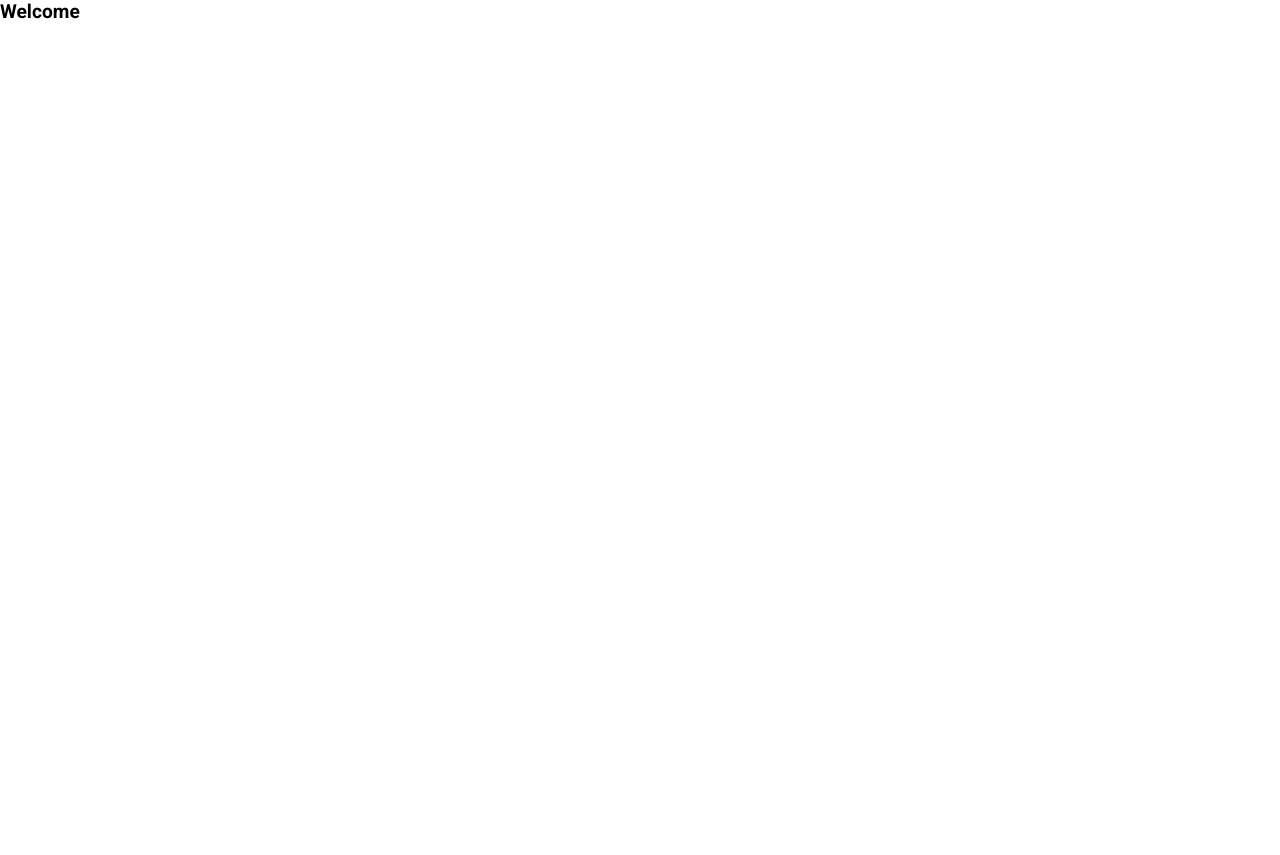
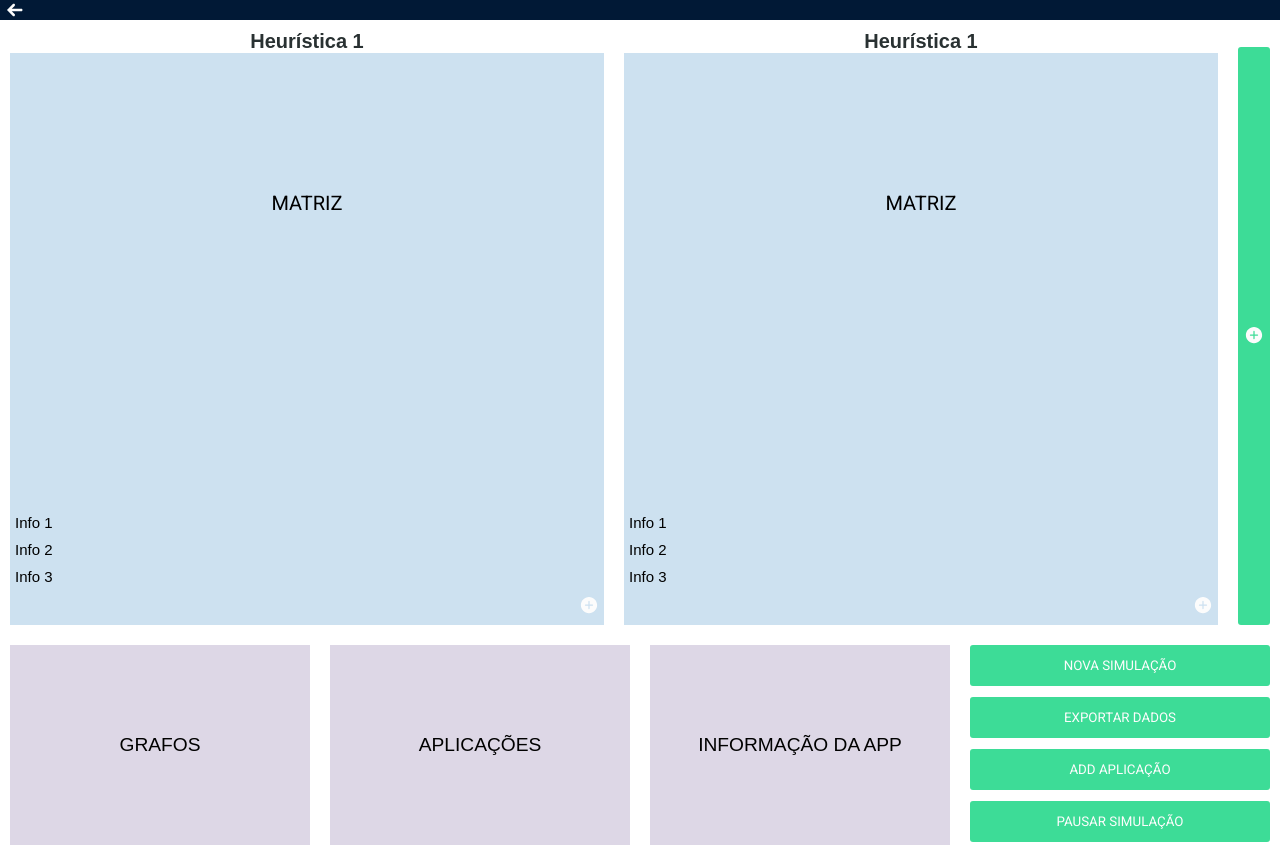
Before and after one commit to GabiFaria/Front-end-Projeto-MPSoC, a React (Create React App) app: page / in a window 1280 px wide. Before the commit the page ends 800 px from the top, so only its background shows below. Built offline with nearby package versions, Linux system fonts and the light colour scheme.

Commit message:
Simulation Page
Update

```diff
--- a/package.json
+++ b/package.json
@@ -6,6 +6,7 @@
     "@testing-library/jest-dom": "^4.2.4",
     "@testing-library/react": "^9.3.2",
     "@testing-library/user-event": "^7.1.2",
+    "node-modules": "^1.0.1",
     "react": "^16.12.0",
     "react-dom": "^16.12.0",
     "react-icons": "^3.9.0",
--- a/src/App.js
+++ b/src/App.js
@@ -6,7 +6,7 @@ import './global.css'
 
 function App() {
   return (
-    <Welcome />
+    <Simulation />
   );
 }
 
--- a/src/global.css
+++ b/src/global.css
@@ -10,7 +10,11 @@ body, ul, li, p{
 #root{
     height: 100%;
 }
+html{
+    height: 100vh;
+}
 body{
+    height: 100vh;
     -webkit-font-smoothing: antialiased;
 }
 a{
@@ -70,7 +74,7 @@ body, input, button {
 
 .matriz{
     background-color: #CDE1F0;
-    height: 350px;
+    height: 57vh;
 }
 
 .matriz a {
@@ -128,7 +132,7 @@ body, input, button {
 
 .flexaplicacoes > div{
     margin: 10px;
-    height: 180px;
+    height: 200px;
     flex: 1 1 300px; /* 1 se expanda 1 fique menor 250px base que se for menor vai quebrar*/
 }
 
@@ -178,7 +182,7 @@ body, input, button {
     display: flex;
     justify-content: center;
     align-items: center; /*alinha verticalmete*/
-    padding: 10px;
+    padding: 13px;
     margin-block-end: 11px;
     background-color:#3ddc97;
     border: 0;
```
Also changed, not shown: plus.png (deleted), 1 other file (tests, documents, lock files or other folders).
